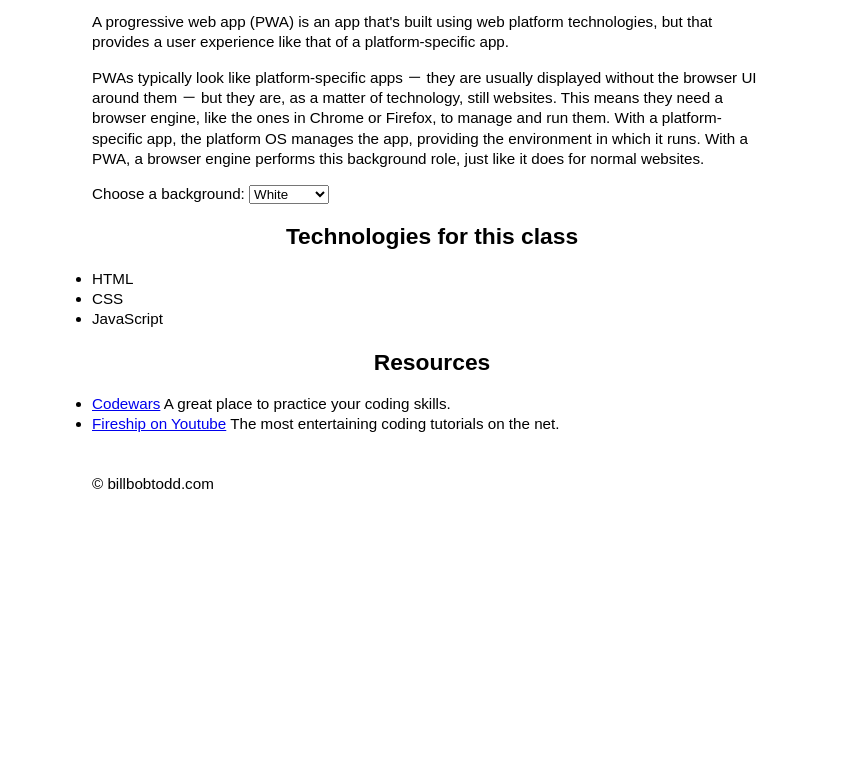
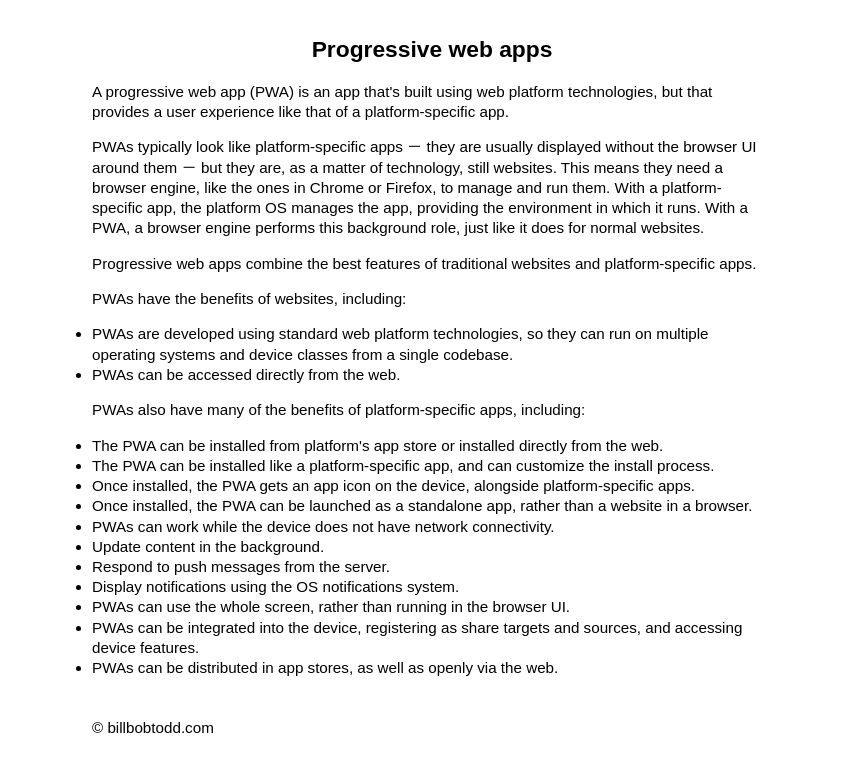
Before and after one commit to bbtodd/CIS128Homework4, a plain HTML site: page index.html in a window 1280 px wide. Shown: the part 149-908 px from the top of the page, without its empty margins (208-1071 px from the left). Before the commit the page ends 800 px from the top, so only its background shows below. Drawn offline with Linux system fonts and the light colour scheme.

Commit message:
Update index.html

```diff
--- a/index.html
+++ b/index.html
@@ -20,11 +20,18 @@
 
     <div class="wrapper" id="wrapper">
       <header>
+        <label for="backgrounds">Choose a background:</label>
+        <select name="backgrounds" id="change_background">
+          <option value="white">White</option>
+          <option value="blue">Light blue</option>
+          <option value="gold">Light gold</option>
+        </select>
         <h1>My first progressive web app</h1>
       </header>
 
       <main>
 
+        <h2>Progressive web apps</h2>
           <p>
             A progressive web app (PWA) is an app that's built using web platform technologies, but that provides a user experience like that of a platform-specific app.
           </p>
@@ -32,26 +39,26 @@
             PWAs typically look like platform-specific apps － they are usually displayed without the browser UI around them － but they are, as a matter of technology, still websites. This means they need a browser engine, like the ones in Chrome or Firefox, to manage and run them. With a platform-specific app, the platform OS manages the app, providing the environment in which it runs. With a PWA, a browser engine performs this background role, just like it does for normal websites.
           </p>
 
+          <p>Progressive web apps combine the best features of traditional websites and platform-specific apps.</p>
 
-          <label for="backgrounds">Choose a background:</label>
-          <select name="backgrounds" id="change_background">
-            <option value="white">White</option>
-            <option value="blue">Light blue</option>
-            <option value="gold">Light gold</option>
-          </select>
-
-
-          <h2 class="center">Technologies for this class</h2>
+          <p>PWAs have the benefits of websites, including:</p>
           <ul>
-              <li>HTML</li>
-              <li>CSS</li>
-              <li>JavaScript</li>
+            <li>PWAs are developed using standard web platform technologies, so they can run on multiple operating systems and device classes from a single codebase.</li>
+            <li>PWAs can be accessed directly from the web.</li>
           </ul>
-
-          <h2 class="center">Resources</h2>
+          <p>PWAs also have many of the benefits of platform-specific apps, including:</p>
           <ul>
-            <li><a target="_blank" href="https://codewars.com">Codewars</a> A great place to practice your coding skills.</li>
-            <li><a target="_blank" href="https://www.youtube.com/c/Fireship">Fireship on Youtube</a> The most entertaining coding tutorials on the net.</li>
+            <li>The PWA can be installed from platform's app store or installed directly from the web.</li>
+            <li>The PWA can be installed like a platform-specific app, and can customize the install process.</li>
+            <li>Once installed, the PWA gets an app icon on the device, alongside platform-specific apps.</li>
+            <li>Once installed, the PWA can be launched as a standalone app, rather than a website in a browser.</li>
+            <li>PWAs can work while the device does not have network connectivity.</li>
+            <li>Update content in the background.</li>
+            <li>Respond to push messages from the server.</li>
+            <li>Display notifications using the OS notifications system.</li>
+            <li>PWAs can use the whole screen, rather than running in the browser UI.</li>
+            <li>PWAs can be integrated into the device, registering as share targets and sources, and accessing device features.</li>
+            <li>PWAs can be distributed in app stores, as well as openly via the web.</li>
           </ul>
 
       </main>
```
